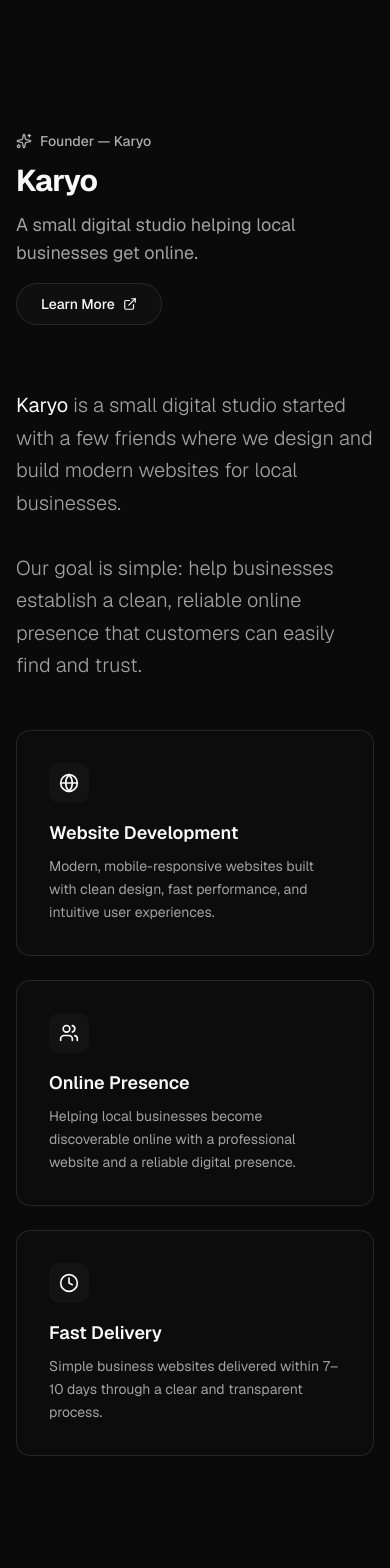
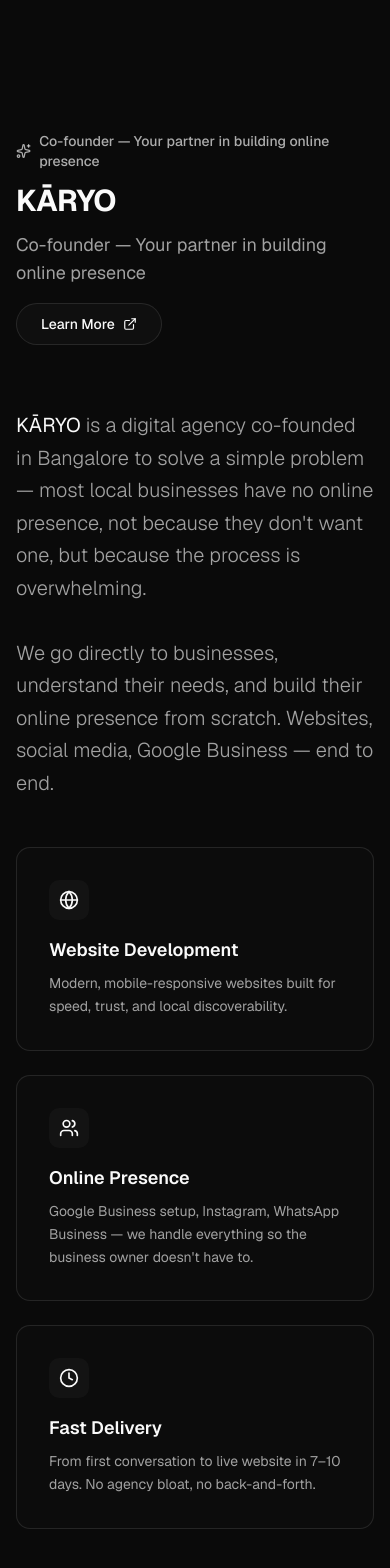
Before and after one commit to Karan-Raj-KR/portfolio, a Next.js app: page / in a window 390 px wide. Shown: the part 5260-6828 px from the top of the page. Built offline with nearby package versions, Linux system fonts and the light colour scheme.

Commit message:
Update karyo.tsx

```diff
--- a/src/components/sections/karyo.tsx
+++ b/src/components/sections/karyo.tsx
@@ -9,17 +9,17 @@
     {
         icon: <Globe className="h-5 w-5" />,
         title: "Website Development",
-        description: "Modern, mobile-responsive websites built with clean design, fast performance, and intuitive user experiences.",
+        description: "Modern, mobile-responsive websites built for speed, trust, and local discoverability.",
     },
     {
         icon: <Users className="h-5 w-5" />,
         title: "Online Presence",
-        description: "Helping local businesses become discoverable online with a professional website and a reliable digital presence.",
+        description: "Google Business setup, Instagram, WhatsApp Business — we handle everything so the business owner doesn't have to.",
     },
     {
         icon: <Clock className="h-5 w-5" />,
         title: "Fast Delivery",
-        description: "Simple business websites delivered within 7–10 days through a clear and transparent process.",
+        description: "From first conversation to live website in 7–10 days. No agency bloat, no back-and-forth.",
     },
 ];
 
@@ -42,11 +42,11 @@
                             className="mb-3 flex items-center gap-2 text-sm font-medium text-primary/80"
                         >
                             <Sparkles className="h-4 w-4" />
-                            Founder — Karyo
+                            Co-founder — Your partner in building online presence
                         </motion.div>
-                        <h2 className="text-3xl font-bold tracking-tight md:text-5xl">Karyo</h2>
+                        <h2 className="text-3xl font-bold tracking-tight md:text-5xl">KĀRYO</h2>
                         <p className="mt-3 max-w-lg text-lg text-muted-foreground">
-                            A small digital studio helping local businesses get online.
+                            Co-founder — Your partner in building online presence
                         </p>
                     </div>
                     <motion.div
@@ -72,9 +72,9 @@
                     transition={{ delay: 0.1, duration: 0.8 }}
                     className="mb-12 max-w-3xl text-xl font-light leading-relaxed text-muted-foreground md:text-2xl"
                 >
-                    <span className="text-foreground font-normal">Karyo</span> is a small digital studio started with a few friends where we design and build modern websites for local businesses.
+                    <span className="text-foreground font-normal">KĀRYO</span> is a digital agency co-founded in Bangalore to solve a simple problem — most local businesses have no online presence, not because they don't want one, but because the process is overwhelming.
                     <br /><br />
-                    Our goal is simple: help businesses establish a clean, reliable online presence that customers can easily find and trust.
+                    We go directly to businesses, understand their needs, and build their online presence from scratch. Websites, social media, Google Business — end to end.
                 </motion.p>
 
                 <div className="grid gap-6 md:grid-cols-3">
```
